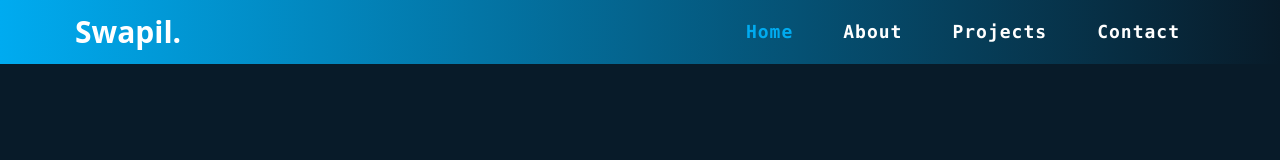
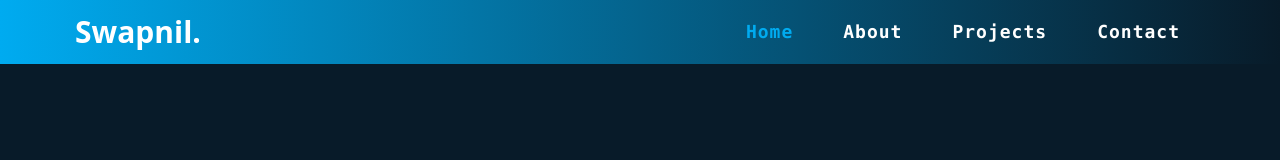
Before and after one commit to swapnilz07/Portfolio, a React (Vite) app: page / in a window 1280 px wide. Shown: the top 160 px of the page. Built offline with nearby package versions, Linux system fonts and the light colour scheme.

Commit message:
Update Header.jsx

```diff
--- a/src/components/Header.jsx
+++ b/src/components/Header.jsx
@@ -41,7 +41,7 @@ function Header() {
   return (
     <nav className="w-full h-16 fixed bg-gradient-to-r from-my-theme to-dark-blue md:px-[75px] px-[25px] flex justify-between items-center z-10">
       <div className="text-3xl text-white font-extrabold font-sans  ">
-        Swapil.
+        Swapnil.
       </div>
 
       {/* This Section is only for Medium screen or above Medium screen */}
```
